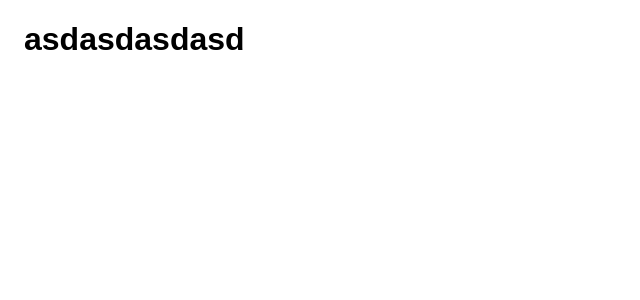
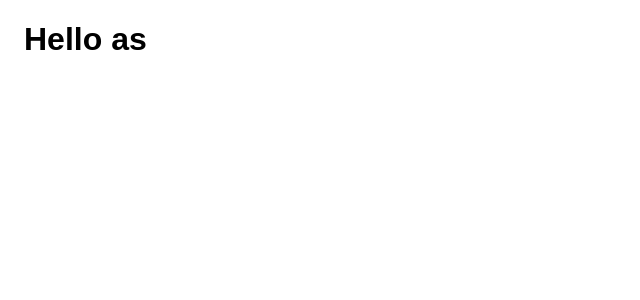
Before and after one commit to daggeto/react-bootstrap-app, a React app: page / in a window 1280 px wide. Shown: the top 300 px of the page, without its empty margins (0-640 px from the left). Built offline with nearby package versions, Linux system fonts and the light colour scheme.

Commit message:
Add typescript

```diff
--- a/package.json
+++ b/package.json
@@ -13,6 +13,8 @@
     "@babel/core": "^7.10.2",
     "@babel/preset-env": "^7.10.2",
     "@babel/preset-react": "^7.10.1",
+    "@types/react": "^16.9.35",
+    "@types/react-dom": "^16.9.8",
     "react": "^16.13.1",
     "react-dom": "^16.13.1"
   },
@@ -23,6 +25,8 @@
     "css-loader": "^3.5.3",
     "react-refresh": "^0.8.3",
     "style-loader": "^1.2.1",
+    "ts-loader": "^7.0.5",
+    "typescript": "^3.9.5",
     "webpack": "^4.43.0",
     "webpack-cli": "^3.3.11",
     "webpack-dev-server": "^3.11.0"
--- a/src/App.jsx
+++ /dev/null
@@ -1,10 +0,0 @@
-import React from "react";
-import "./App.css";
-
-export function App() {
-  return(
-    <div className="App">
-      <h1> asdasdasdasd</h1>
-    </div>
-  );
-}
--- /dev/null
+++ b/src/App.tsx
@@ -0,0 +1,14 @@
+import React from "react";
+import "./App.css";
+
+import {Frame} from './foundation';
+
+export function App() {
+  return (
+    <Frame title="React Bootstrap App">
+      <div className='App'>
+        <h1> Hello as</h1>
+      </div>
+    </Frame>
+  );
+}
--- /dev/null
+++ b/src/foundation/components/Frame/Frame.css
@@ -0,0 +1,5 @@
+.Frame {
+  width: 100%;
+  height: 100%;
+  border: 1px solid black;
+}
--- /dev/null
+++ b/src/foundation/components/Frame/Frame.tsx
@@ -0,0 +1,10 @@
+import React from 'react';
+
+interface Props {
+  title: string;
+  children: object;
+}
+
+export function Frame({title, children}: Props) {
+  return <div className='Frame'>{[children]}</div>;
+}
--- /dev/null
+++ b/src/foundation/components/Frame/index.ts
@@ -0,0 +1 @@
+export * from './Frame';
--- /dev/null
+++ b/src/foundation/components/index.ts
@@ -0,0 +1 @@
+export * from './Frame';
--- /dev/null
+++ b/src/foundation/index.ts
@@ -0,0 +1 @@
+export * from './components';
--- a/webpack.config.js
+++ b/webpack.config.js
@@ -5,19 +5,38 @@ const ReactRefreshWebpackPlugin = require('@pmmmwh/react-refresh-webpack-plugin'
 
 const isDevelopment = process.env.NODE_ENV !== 'production';
 
+const babelOptions = {
+  presets: ["@babel/env"],
+  plugins: [isDevelopment && require.resolve('react-refresh/babel')]
+}
+
 module.exports = {
-  entry: "./src/index.js",
+  entry: "./src/index.tsx",
   mode: isDevelopment ? 'development' : 'production',
   module: {
     rules: [
       {
-        test: /\.(js|jsx)$/,
-        exclude: /(node_modules|bower_components)/,
-        loader: "babel-loader",
-        options: {
-          presets: ["@babel/env"],
-          plugins: [isDevelopment && require.resolve('react-refresh/babel')]
-        }
+        test: /\.ts(x?)$/,
+        exclude: /node_modules/,
+        use: [
+          {
+            loader: "babel-loader",
+            options: babelOptions
+          },
+          {
+            loader: 'ts-loader'
+          }
+        ]
+      },
+      {
+        test: /\.js$/,
+        exclude: /node_modules/,
+        use: [
+          {
+            loader: 'babel-loader',
+            options: babelOptions
+          }
+        ]
       },
       {
         test: /\.css$/,
@@ -25,7 +44,7 @@ module.exports = {
       }
     ]
   },
-  resolve: { extensions: ["*", ".js", ".jsx"] },
+  resolve: { extensions: ["*", '.tsx', '.ts', ".js", "index.ts"] },
   output: {
     path: path.resolve(__dirname, "dist/"),
     publicPath: "/dist/",
```
Also changed, not shown: tsconfig.json (added, +13 -0 lines), src/index.tsx (renamed from src/index.js), 2 other files (tests, documents, lock files or other folders).
